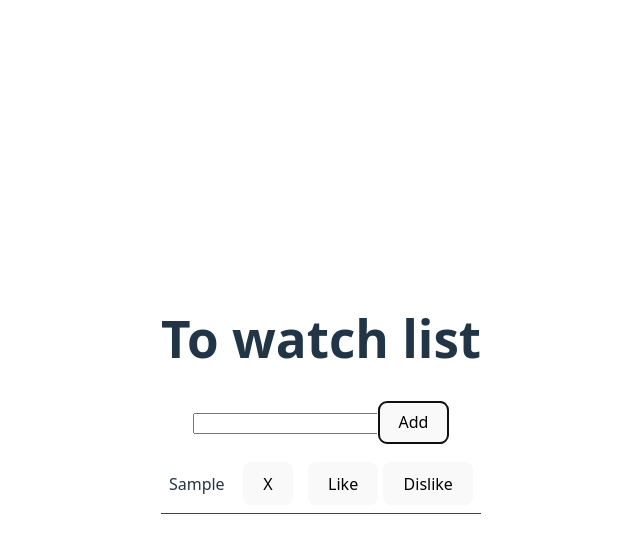
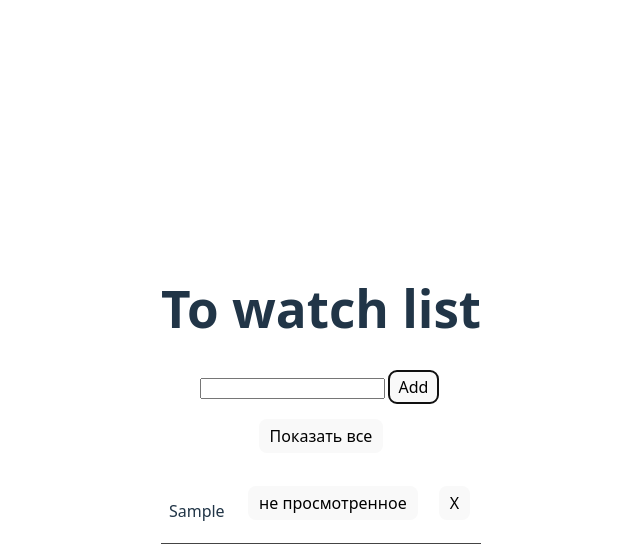
Before and after one commit to tatui1/hw-bace-react1, a React (Vite) app: page / in a window 1280 px wide. Both pictures are taken after typing "Sample" into the empty fields and a click on the button "Add". Shown: the top 560 px of the page, without its empty margins (319-959 px from the left). Built offline with nearby package versions, Linux system fonts and the light colour scheme.

Commit message:
исправление ошибок

```diff
--- a/src/App.css
+++ b/src/App.css
@@ -67,3 +67,13 @@
   cursor: pointer;
   font-weight: bold;
 }
+
+button {
+  margin: 0 3px;
+  padding: 5px 10px;
+  cursor: pointer;
+}
+
+.container button {
+  margin-bottom: 15px;
+}
--- a/src/components/LikeDislike/LikeDislike.jsx
+++ b/src/components/LikeDislike/LikeDislike.jsx
@@ -3,11 +3,22 @@ export const LikeDislike = ({ reaction, onLike, onDislike }) => {
     <div>
       <button
         onClick={onLike}
-        style={{ color: reaction === "like" ? "green" : "black" }}>Like</button>
+        style={{
+          color: reaction === "like" ? "green" : "black",
+          fontWeight: reaction === "like" ? "bold" : "normal"
+        }}
+      >
+        👍 Like
+      </button>
 
       <button
         onClick={onDislike}
-        style={{ color: reaction === "dislike" ? "red" : "black" }}>Dislike
+        style={{
+          color: reaction === "dislike" ? "red" : "black",
+          fontWeight: reaction === "dislike" ? "bold" : "normal"
+        }}
+      >
+        👎 Dislike
       </button>
     </div>
   )
--- a/src/components/MovieItem/MovieItem.jsx
+++ b/src/components/MovieItem/MovieItem.jsx
@@ -1,19 +1,23 @@
 import { LikeDislike } from "../LikeDislike/LikeDislike"
 
-export const MovieItem = ({movie, onDeleteMovie, setReaction}) => {
+export const MovieItem = ({movie, onDeleteMovie, toggleWatched, setReaction}) => {
   return (
     <div className="todo-item">
       <span className="movie-title">{movie.title}</span>
 
       <div className="controls">
+        <button onClick={() => toggleWatched(movie.id)}>
+          {movie.watched ? "просмотренное" : "не просмотренное"}
+          </button>
 
         <button onClick={() => onDeleteMovie(movie.id)}>X</button>
-
+        {movie.watched && (
           <LikeDislike
             reaction={movie.reaction}
             onLike={() => setReaction(movie.id, "like")}
             onDislike={() => setReaction(movie.id, "dislike")}
           />
+        )}
       </div>
     </div>
   )
--- a/src/components/MovieList/MovieList.jsx
+++ b/src/components/MovieList/MovieList.jsx
@@ -1,19 +1,21 @@
 import { MovieItem } from "../MovieItem/MovieItem"
 
 export const MovieList = ({
-  movies, onDeleteMovie, toggleWatched, setReaction}) => {
-
+  movies, onDeleteMovie, toggleWatched, setReaction
+}) => {
   return (
     <div className="list">
-      {movies.map(movie => (
-        <MovieItem
-          key={movie.id}
-          movie={movie}
-          onDeleteMovie={onDeleteMovie}
-          toggleWatched={toggleWatched}
-          setReaction={setReaction}
-        />
-      ))}
+      {movies.length === 0 ? (
+        <p className="empty-message">Список пуст. Добавьте фильмы!</p>) : (
+        movies.map(movie => (
+          <MovieItem
+            key={movie.id}
+            movie={movie}
+            onDeleteMovie={onDeleteMovie}
+            toggleWatched={toggleWatched}
+            setReaction={setReaction}/>
+        ))
+      )}
     </div>
   )
 }
--- a/src/components/Watchlist/Watchlist.jsx
+++ b/src/components/Watchlist/Watchlist.jsx
@@ -4,6 +4,7 @@ import { MovieList } from "../MovieList/MovieList"
 
 export const Watchlist = () => {
   const [movies, setMovies] = useState([])
+  const [showAll, setShowAll] = useState(false)
 
   const addMovie = (title) => {
     const newMovie = {
@@ -39,14 +40,21 @@ export const Watchlist = () => {
     )
   }
 
+  const visibleMovies = showAll
+    ? movies
+    : movies.filter(movie => !movie.watched)
+
   return (
     <div className="container">
       <h1>To watch list</h1>
 
       <AddMovie onAddMovie={addMovie} />
+      <button onClick={() => setShowAll(!showAll)}>
+        {showAll ? "Непросмотренные" : "Показать все"}
+      </button>
 
       <MovieList
-        movies={movies}
+        movies={visibleMovies}
         onDeleteMovie={onDeleteMovie}
         toggleWatched={toggleWatched}
         setReaction={setReaction}
```
Also changed, not shown: src/components/Counter/Counter.jsx (deleted, +0 -29 lines). Lines whose indentation alone changed are shown as unchanged.
